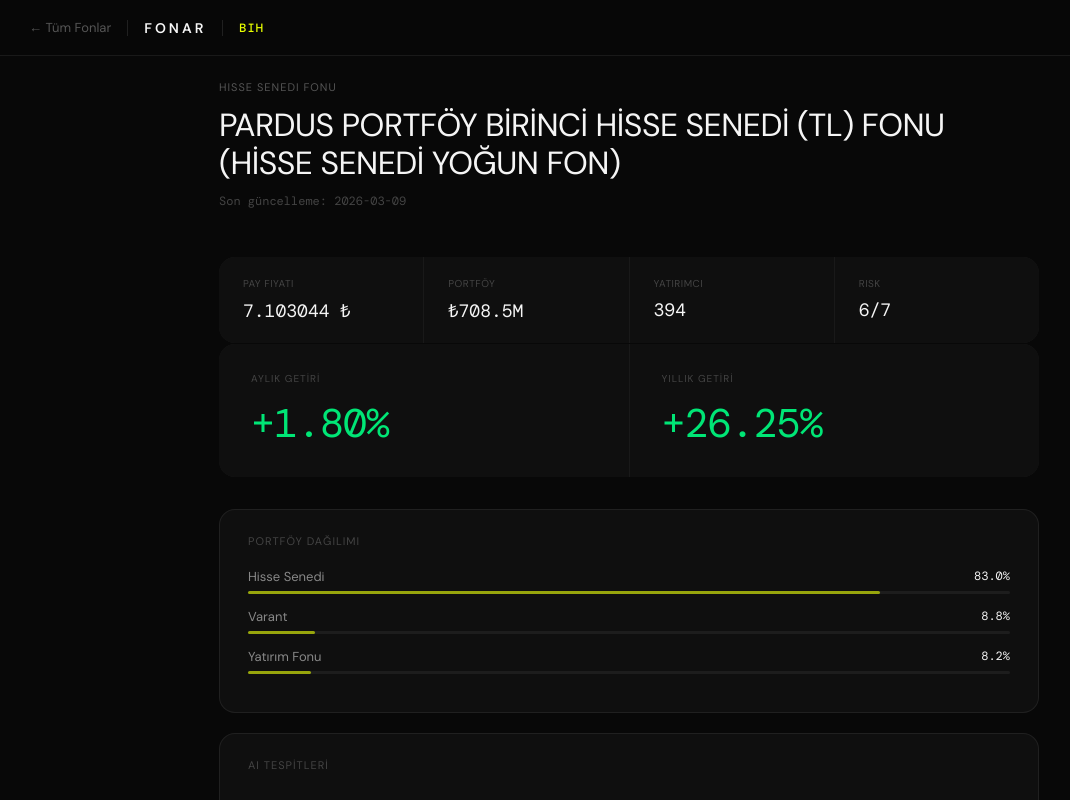
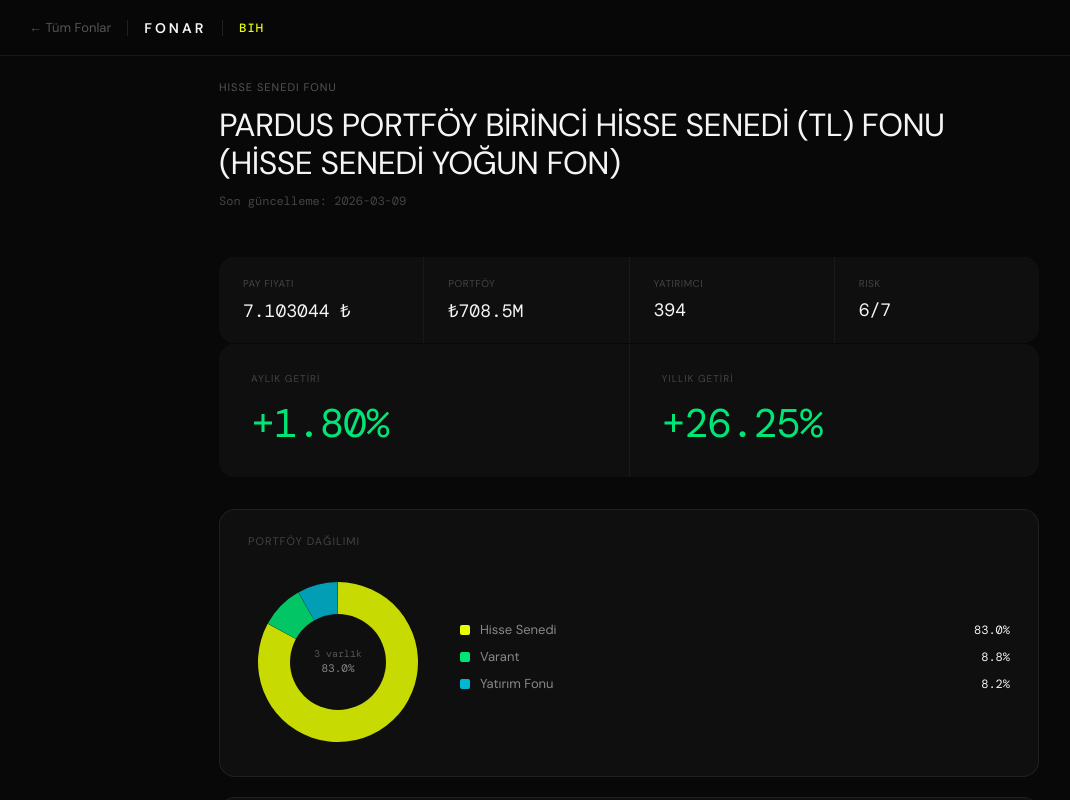
Before and after one commit to novmber/fonar-web, a Next.js app: page /fon/bih in a window 1280 px wide. Shown: the top 800 px of the page, without its empty margins (11-1081 px from the left). Built offline with nearby package versions, Linux system fonts and the light colour scheme.

Commit message:
feat: portföy pasta grafiği

```diff
--- a/app/fon/[code]/page.tsx
+++ b/app/fon/[code]/page.tsx
@@ -68,22 +68,54 @@
         </div>
 
         {/* PORTFÖY DAĞILIMI */}
-        {fund.portfolioItems?.length > 0 && (
-          <div style={{ background: '#0f0f0f', border: '1px solid rgba(255,255,255,0.07)', borderRadius: 16, padding: '24px 28px', marginBottom: 20 }}>
-            <div style={{ fontSize: 11, color: '#444', letterSpacing: 1, marginBottom: 20 }}>PORTFÖY DAĞILIMI</div>
-            {fund.portfolioItems.map((item: any, i: number) => (
-              <div key={i} style={{ marginBottom: 14 }}>
-                <div style={{ display: 'flex', justifyContent: 'space-between', marginBottom: 6, fontSize: 13 }}>
-                  <span style={{ color: '#888' }}>{item.name}</span>
-                  <span style={{ fontFamily: 'DM Mono, monospace', fontSize: 12, color: '#f5f5f5' }}>{item.value?.toFixed(1)}%</span>
-                </div>
-                <div style={{ height: 3, background: 'rgba(255,255,255,0.06)', borderRadius: 2 }}>
-                  <div style={{ height: '100%', width: `${item.value}%`, background: 'rgba(232,255,0,0.6)', borderRadius: 2, transition: 'width 0.5s' }} />
+        {fund.portfolioItems?.length > 0 && (() => {
+          const COLORS = ['#e8ff00','#00e676','#00b8d4','#ff6b6b','#ff9800','#b388ff','#f06292','#80cbc4']
+          const items = fund.portfolioItems
+          const total = items.reduce((s: number, i: any) => s + (i.value || 0), 0)
+          let cumAngle = -90
+          const slices = items.map((item: any, idx: number) => {
+            const pct = (item.value || 0) / total
+            const startAngle = cumAngle
+            cumAngle += pct * 360
+            return { ...item, pct, startAngle, endAngle: cumAngle, color: COLORS[idx % COLORS.length] }
+          })
+          const polarToCartesian = (cx: number, cy: number, r: number, deg: number) => {
+            const rad = (deg * Math.PI) / 180
+            return { x: cx + r * Math.cos(rad), y: cy + r * Math.sin(rad) }
+          }
+          const describeArc = (cx: number, cy: number, r: number, start: number, end: number) => {
+            const s = polarToCartesian(cx, cy, r, start)
+            const e = polarToCartesian(cx, cy, r, end)
+            const large = end - start > 180 ? 1 : 0
+            return `M ${cx} ${cy} L ${s.x} ${s.y} A ${r} ${r} 0 ${large} 1 ${e.x} ${e.y} Z`
+          }
+          return (
+            <div style={{ background: '#0f0f0f', border: '1px solid rgba(255,255,255,0.07)', borderRadius: 16, padding: '24px 28px', marginBottom: 20 }}>
+              <div style={{ fontSize: 11, color: '#444', letterSpacing: 1, marginBottom: 24 }}>PORTFÖY DAĞILIMI</div>
+              <div style={{ display: 'flex', gap: 32, alignItems: 'center', flexWrap: 'wrap' }}>
+                {/* PASTA */}
+                <svg width={180} height={180} viewBox="0 0 180 180" style={{ flexShrink: 0 }}>
+                  {slices.map((slice: any, i: number) => (
+                    <path key={i} d={describeArc(90, 90, 80, slice.startAngle, slice.endAngle - 0.3)} fill={slice.color} opacity={0.85} />
+                  ))}
+                  <circle cx={90} cy={90} r={48} fill="#0f0f0f" />
+                  <text x={90} y={85} textAnchor="middle" fill="#555" fontSize={10} fontFamily="DM Mono, monospace">{items.length} varlık</text>
+                  <text x={90} y={100} textAnchor="middle" fill="#888" fontSize={11} fontFamily="DM Mono, monospace">{items[0]?.value?.toFixed(1)}%</text>
+                </svg>
+                {/* LEGEND */}
+                <div style={{ flex: 1, minWidth: 200 }}>
+                  {slices.map((slice: any, i: number) => (
+                    <div key={i} style={{ display: 'flex', alignItems: 'center', gap: 10, marginBottom: 10 }}>
+                      <div style={{ width: 10, height: 10, borderRadius: 2, background: slice.color, flexShrink: 0 }} />
+                      <div style={{ flex: 1, fontSize: 13, color: '#888' }}>{slice.name}</div>
+                      <div style={{ fontFamily: 'DM Mono, monospace', fontSize: 12, color: '#f5f5f5' }}>{slice.value?.toFixed(1)}%</div>
+                    </div>
+                  ))}
                 </div>
               </div>
-            ))}
-          </div>
-        )}
+            </div>
+          )
+        })()}
 
         {/* AI TESPİTLER */}
         {fund.aiInsights?.length > 0 && (
```
